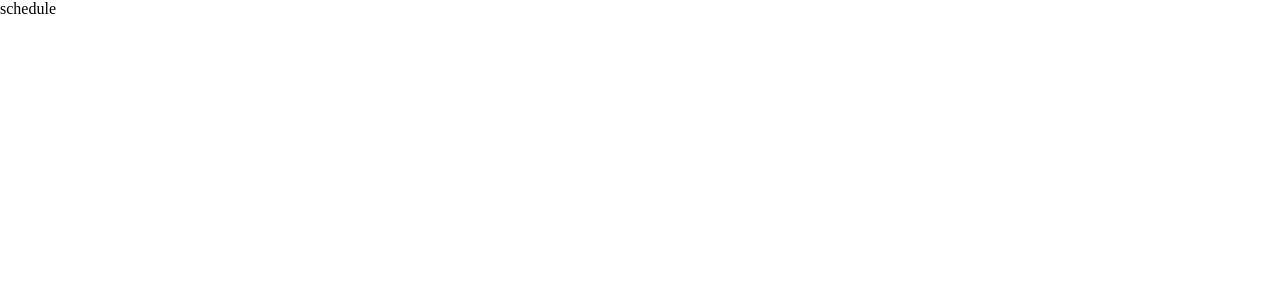
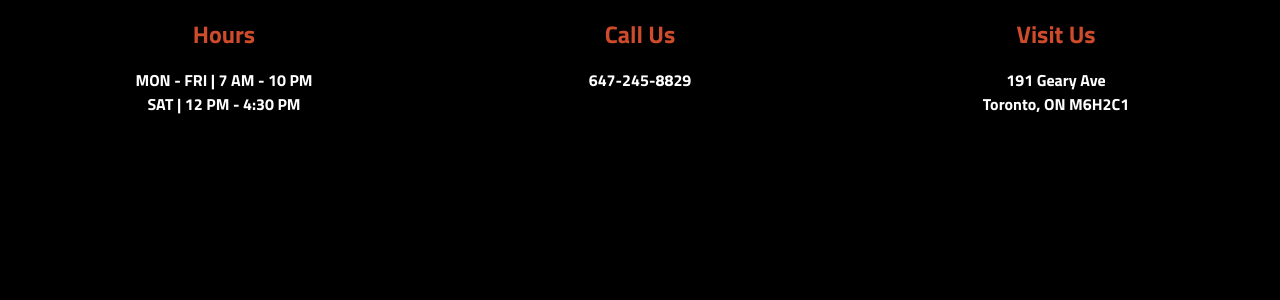
Before and after one commit to erezyaron/freestyledojo-site, a React (Vite) app: page /schedule in a window 1280 px wide. Shown: the top 300 px of the page. Built offline with nearby package versions, Linux system fonts and the light colour scheme.

Commit message:
missing background pic

```diff
--- a/src/App.css
+++ b/src/App.css
@@ -3,4 +3,5 @@ body {
   padding: 0;
   font-family: "Titillium Web";
   font-weight: 700;
+  background-color: black;
 }
--- a/src/App.jsx
+++ b/src/App.jsx
@@ -4,7 +4,7 @@ import Schedule from './Sections/Schedule';
 import Programs from './Sections/Programs';
 import About from './Sections/About';
 import GymRentals from './Sections/GymRentals';
-
+import './App.css'
 
 function App() {
   return (
--- a/src/Sections/Home.jsx
+++ b/src/Sections/Home.jsx
@@ -1,4 +1,4 @@
-import Background from '../components/Background/Background'
+import '../components/Background/Background.css'
 import Header from '../components/Header/Header';
 import Menus from '../components/Menus/Menus'
 import Schedule from './Schedule';
@@ -10,10 +10,11 @@ import FlyInSection from '../components/FlyInSection/FlyInSection';
 const Home = () => {
     return (
         <>
-        <Background />
-        <Header />
-        <Menus />
-        <FlyInSection />
+        <div className='background'>
+            <Header />
+            <Menus />
+            <FlyInSection />
+        </div>
         <Schedule />
         <Programs />
         <About />
--- a/src/Sections/Schedule.jsx
+++ b/src/Sections/Schedule.jsx
@@ -1,7 +1,31 @@
+import './styles.css'
+import { FontAwesomeIcon } from '@fortawesome/react-fontawesome';
+import { faMapMarkerAlt, faPhone, faClock } from '@fortawesome/free-solid-svg-icons';
 const Schedule = () => {
     return (
         <>
-        <div id="schedule">schedule</div>
+        <div id="schedule">
+            <div className="schedule-column">
+
+            <div className="info-section">
+      <div className="info-item">
+        <FontAwesomeIcon icon={faClock} className="info-icon" />
+        <h2 className="info-title">Hours</h2>
+        <p className="info-text">MON - FRI | 7 AM - 10 PM<br/>SAT | 12 PM - 4:30 PM</p>
+      </div>
+      <div className="info-item">
+        <FontAwesomeIcon icon={faPhone} className="info-icon" />
+        <h2 className="info-title">Call Us</h2>
+        <p className="info-text">647-245-8829</p>
+      </div>
+      <div className="info-item">
+        <FontAwesomeIcon icon={faMapMarkerAlt} className="info-icon" />
+        <h2 className="info-title">Visit Us</h2>
+        <p className="info-text">191 Geary Ave<br/>Toronto, ON M6H2C1</p>
+      </div>
+    </div>
+    </div>
+            </div>
         </>
     )
 };
--- /dev/null
+++ b/src/Sections/styles.css
@@ -0,0 +1,57 @@
+
+#schedule {
+    width: 100%;
+    bottom: 0;
+    background-color: black;
+    transition: background 0.3s, border 0.3s, border-radius 0.3s, box-shadow 0.3s;
+
+
+  }
+.schedule-column {
+    flex: 1;
+    justify-content: space-between;
+    width: 100%;
+}
+.schedule-gap {}
+.schedule-widget-wrap {}
+.schedule-widget {}
+.schedule-widget-container {}
+.schedule-icon-wrapper {}
+.schedule-icon {}
+.schedule-widget-heading {}
+.info-section {
+    display: flex;
+    justify-content: space-evenly;
+    position: relative;
+    width: 100%;
+    flex-wrap: wrap;
+    align-content: flex-start;
+}
+
+.info-item {
+
+      margin-bottom: 20px;
+      width: 30%     ;
+    display: flex;
+    flex-direction: column;
+    align-items: center;
+    /* Additional styling */
+  }
+
+  .info-icon {
+    /* Icon styling */
+  }
+
+  .info-title {
+    color: #CE4B2C;
+    margin: 0px;
+    padding: 0px;
+  }
+
+  .info-text {
+    align-items: center;
+    color: white;
+    display: flex;
+    flex-direction: column;
+    text-align: center;
+  }
--- a/src/components/Background/Background.css
+++ b/src/components/Background/Background.css
@@ -1,13 +1,9 @@
 .background {
-    height: 100%;
-    width: 100%;
-    float: left;
-    top: 0;
-    left: 0;
-    right: 0;
-    bottom: 0;
-    padding: none;
-    position: fixed;
-    object-fit: cover;
-    z-index: -1;
+    background-image: '/src/assets/jiu-jitsu-class-toronto-scaled.webp' ;
+    background-size: cover; /* Cover the entire area of the div */
+  background-position: center; /* Center the background image */
+  background-repeat: no-repeat; /* Do not repeat the image */
+  height: 600px; /* Set a height for your div */
+  width: 100%; /* Set the width of your div */
+  z-index: -1;
 }
--- a/src/components/FlyInSection/FlyInSection.css
+++ b/src/components/FlyInSection/FlyInSection.css
@@ -42,6 +42,7 @@
     animation: bounceInLeft 1s ease forwards;
     left: 144px;
     margin-top: 100px;
+
   }
     .widget{
         width: 65%;
```
Also changed, not shown: src/components/Schedule/CallUs.jsx (added, +29 -0 lines), src/components/Schedule/Hours.jsx (added, +30 -0 lines), src/components/Schedule/VisitUs.jsx (added, +27 -0 lines).
